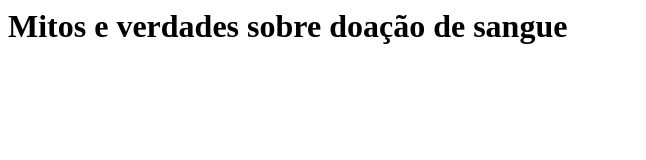
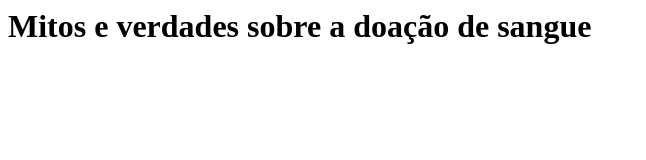
Before and after one commit to LauraEliza19/doacao_de_sangue, a plain HTML site: page index.html in a window 1280 px wide. Shown: the whole page, without its empty margins (0-646 px from the left). Drawn offline with Linux system fonts and the light colour scheme.

Commit message:
Update index.html

```diff
--- a/index.html
+++ b/index.html
@@ -1 +1 @@
-<h1>Mitos e verdades sobre doação de sangue</h1>
+<h1>Mitos e verdades sobre a doação de sangue</h1>
```
